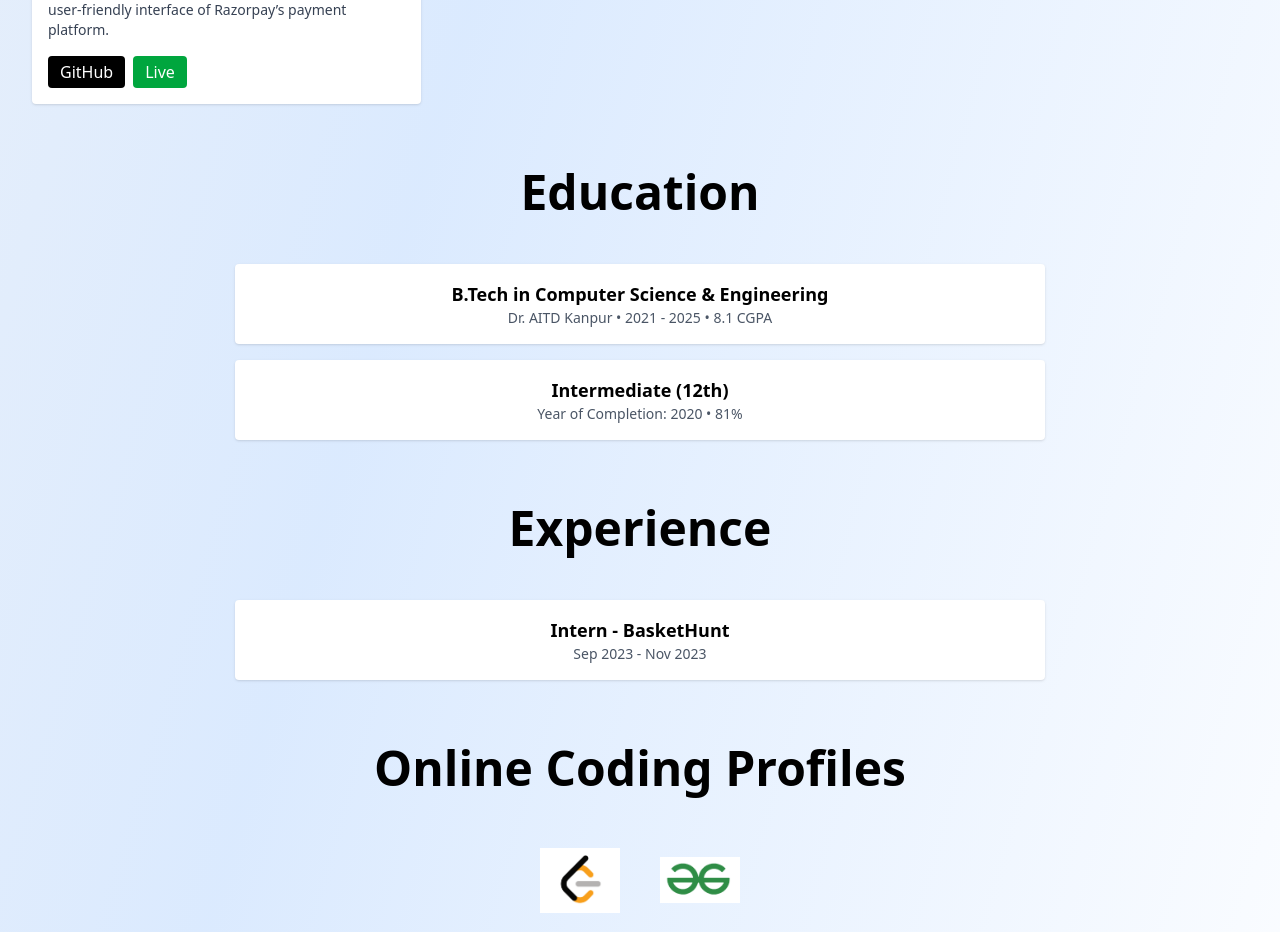
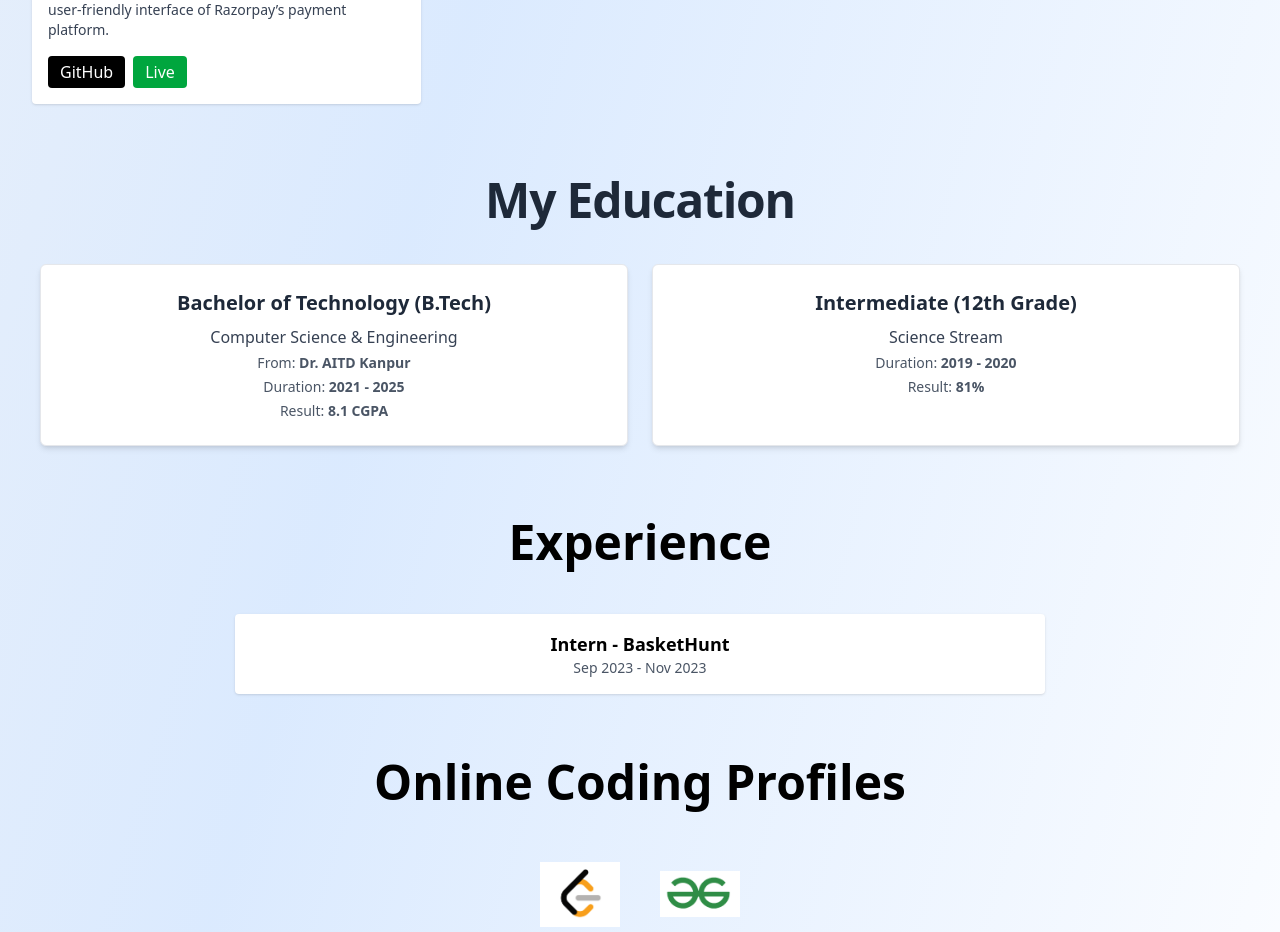
Before and after one commit to NishantShukla10/portfolio, a React (Vite) app: page / in a window 1280 px wide. Shown: the part 2820-3752 px from the top of the page. Built offline with nearby package versions, Linux system fonts and the light colour scheme.

Commit message:
Update Education.jsx

```diff
--- a/src/components/Education.jsx
+++ b/src/components/Education.jsx
@@ -1,22 +1,53 @@
 const Education = () => {
+  const educations = [
+    {
+      title: "Bachelor of Technology (B.Tech)",
+      field: "Computer Science & Engineering",
+      institution: "Dr. AITD Kanpur",
+      duration: "2021 - 2025",
+      result: "8.1 CGPA"
+    },
+    {
+      title: "Intermediate (12th Grade)",
+      field: "Science Stream",
+      duration: "2019 - 2020",
+      result: "81%"
+    }
+  ];
+
   return (
-    <section
-      id="education"
-      className="p-8  flex flex-col gap-10"
-    >
-      <div className="flex justify-center items-center">
-        <h2 className="text-5xl font-bold mb-2">Education</h2>
+    <section id="education" className="px-4 py-10 md:px-10 flex flex-col gap-10">
+      <div className="text-center">
+        <h2 className="text-4xl md:text-5xl font-extrabold tracking-tight text-gray-800">
+          My Education
+        </h2>
       </div>
 
-      <div className="flex flex-col gap-4 md:w-2/3 mx-auto">
-        <div className="bg-white p-4 rounded shadow text-center">
-          <p className="font-semibold text-lg">B.Tech in Computer Science & Engineering</p>
-          <p className="text-sm text-gray-600">Dr. AITD Kanpur • 2021 - 2025 • 8.1 CGPA </p>
-        </div>
-        <div className="bg-white p-4 rounded shadow text-center">
-          <p className="font-semibold text-lg">Intermediate (12th)</p>
-          <p className="text-sm text-gray-600">Year of Completion: 2020 • 81%</p>
-        </div>
+      <div className="grid grid-cols-1 sm:grid-cols-2 gap-6">
+        {educations.map((edu, index) => (
+          <div
+            key={index}
+            className="bg-white rounded-md border border-gray-200 shadow-md hover:shadow-xl transition-shadow duration-300 p-5 md:p-6"
+          >
+            <div className="text-xl font-bold text-gray-800 text-center mb-2">
+              {edu.title}
+            </div>
+            <div className="text-base font-medium text-gray-700 text-center mb-1">
+              {edu.field}
+            </div>
+            {edu.institution && (
+              <div className="text-sm text-gray-600 text-center mb-1">
+                From: <span className="font-semibold">{edu.institution}</span>
+              </div>
+            )}
+            <div className="text-sm text-gray-600 text-center mb-1">
+              Duration: <span className="font-semibold">{edu.duration}</span>
+            </div>
+            <div className="text-sm text-gray-600 text-center">
+              Result: <span className="font-semibold">{edu.result}</span>
+            </div>
+          </div>
+        ))}
       </div>
     </section>
   );
```
